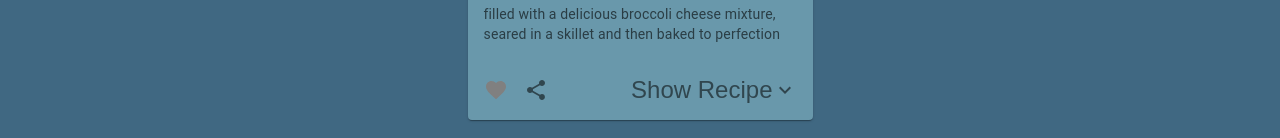
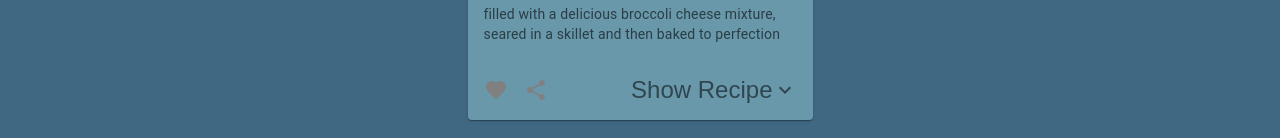
Before and after one commit to tgodkev/kevs-cooking, a React (Create React App) app: page / in a window 1280 px wide. Shown: the part 605-743 px from the top of the page. Built offline with nearby package versions, Linux system fonts and the light colour scheme; a web font is replaced by a local one.

Commit message:
added style to share link

```diff
--- a/src/Card.js
+++ b/src/Card.js
@@ -88,7 +88,7 @@ const ExpandMore = styled((props) => {
           <FavoriteIcon
           />
         </IconButton>
-        <IconButton aria-label="share" onClick={copy}>
+        <IconButton aria-label="share" onClick={copy} style={{color: copied ? "green" : "grey"}}>
           <ShareIcon />
         </IconButton>
         <ExpandMore
```
